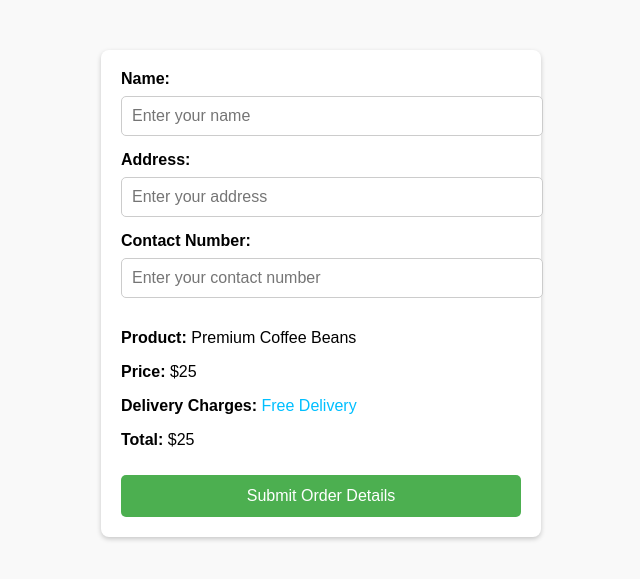
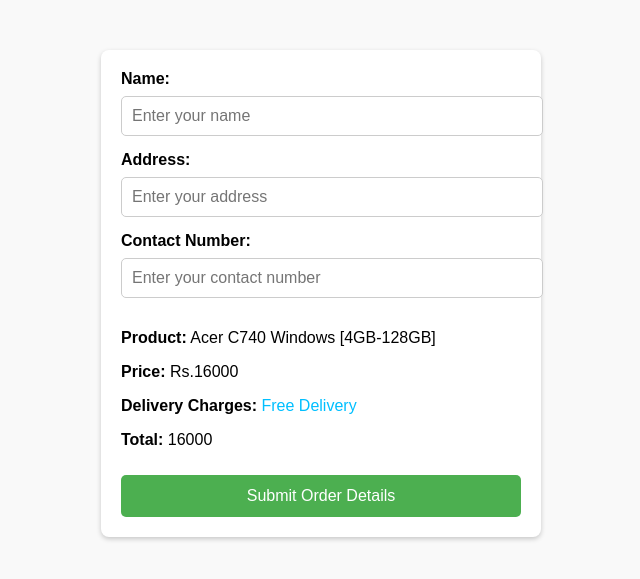
Before and after one commit to Electro-Era/order-details, a plain HTML site: page index.html in a window 1280 px wide. Shown: the part 107-686 px from the top of the page, without its empty margins (319-959 px from the left). Drawn offline with Linux system fonts and the light colour scheme.

Commit message:
index.html

```diff
--- a/index.html
+++ b/index.html
@@ -71,10 +71,10 @@
         <input type="text" id="contact" name="contact" placeholder="Enter your contact number" required>
 
         <div class="product-details">
-            <p><strong>Product:</strong> Premium Coffee Beans</p>
-            <p><strong>Price:</strong> $25</p>
+            <p><strong>Product:</strong> Acer C740 Windows [4GB-128GB]</p>
+            <p><strong>Price:</strong> Rs.16000</p>
             <p><strong>Delivery Charges:</strong> <span style="color: deepskyblue;">Free Delivery</span></p>
-            <p><strong>Total:</strong> $25</p>
+            <p><strong>Total:</strong> 16000</p>
         </div>
 
         <button type="submit">Submit Order Details</button>
```
